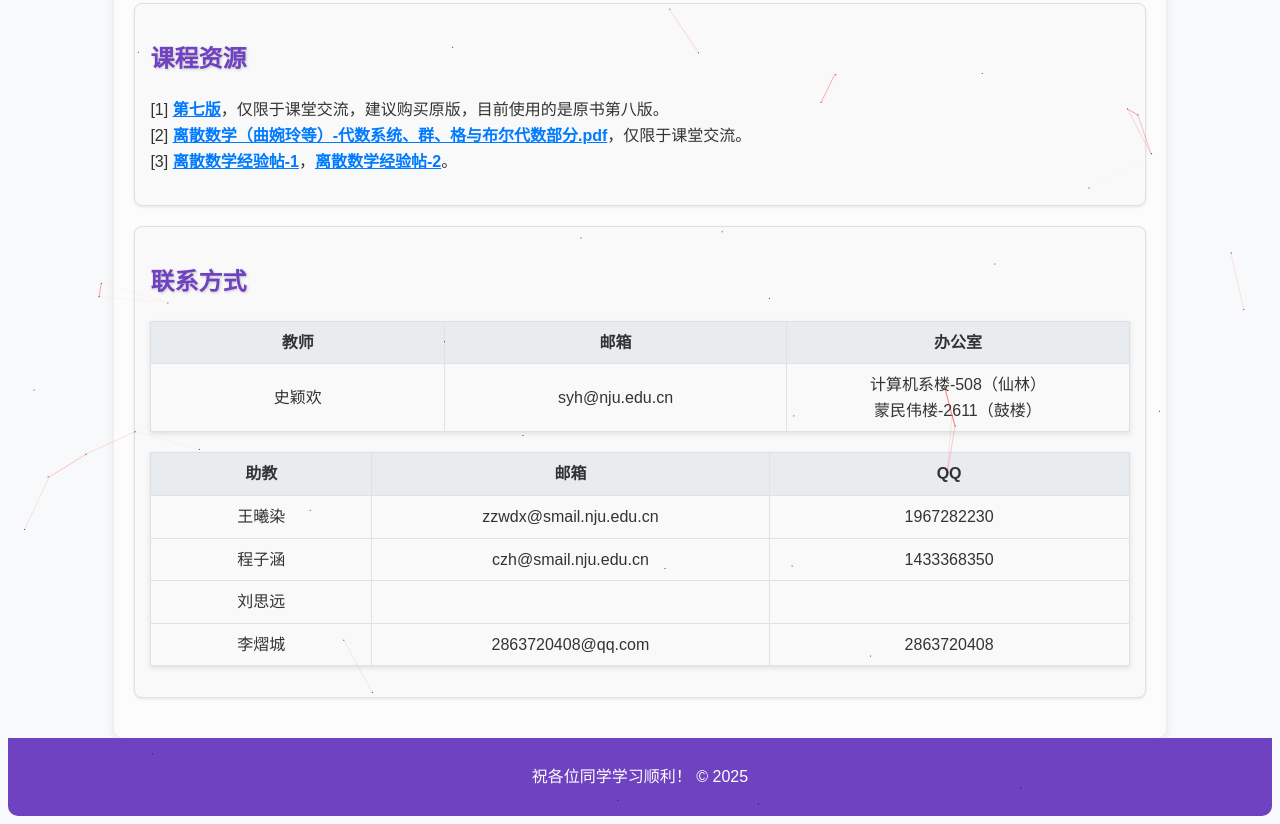
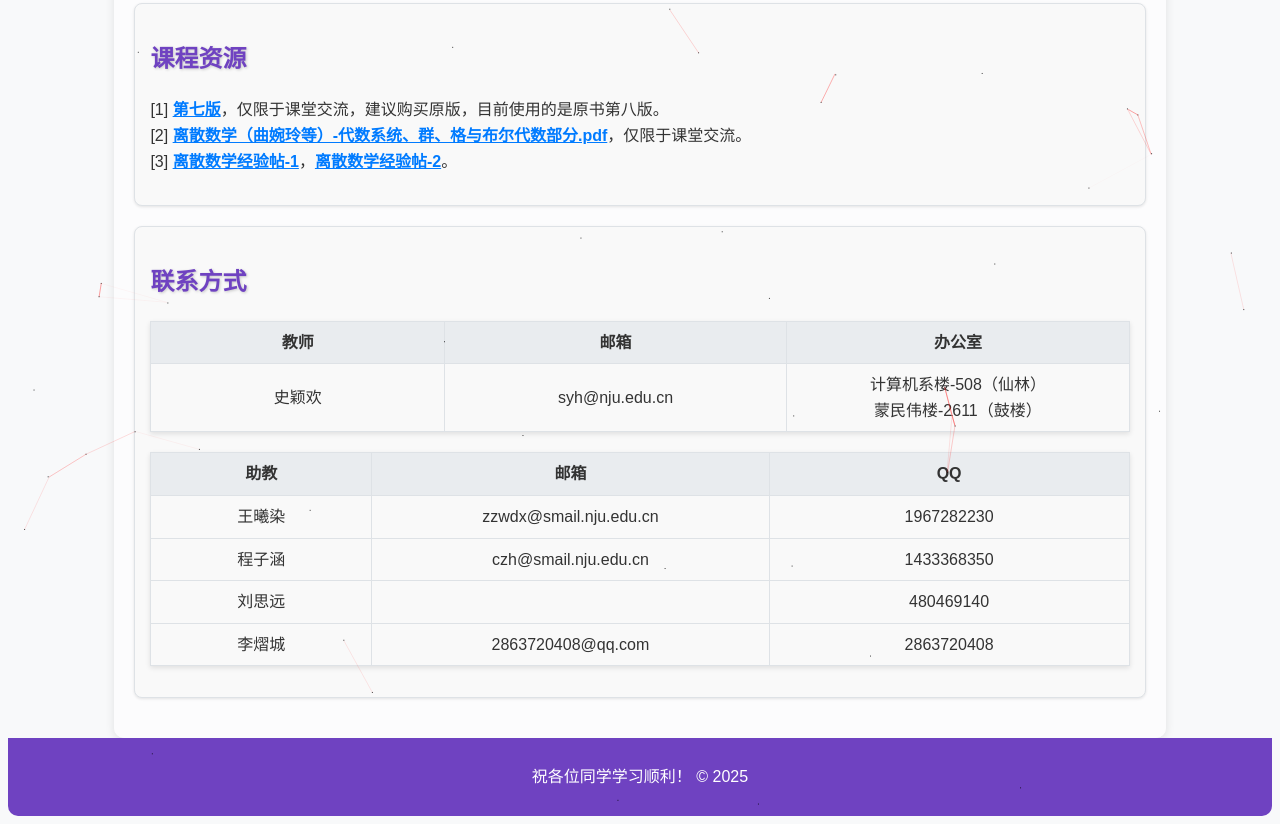
Before and after one commit to Discrete-Mathematics-2024/Discrete-Mathematics-2024.github.io, a website: page 2025/index.html in a window 1280 px wide. Shown: the part 2500-3324 px from the top of the page. Drawn offline with Linux system fonts and the light colour scheme.

Commit message:
Update index.html
1

```diff
--- a/2025/index.html
+++ b/2025/index.html
@@ -230,7 +230,7 @@
                 <tr>
                     <td>刘思远</td>
                     <td></td>
-                    <td></td>
+                    <td>480469140</td>
                 </tr>
                 <tr>
                     <td>李熠城</td>
```
